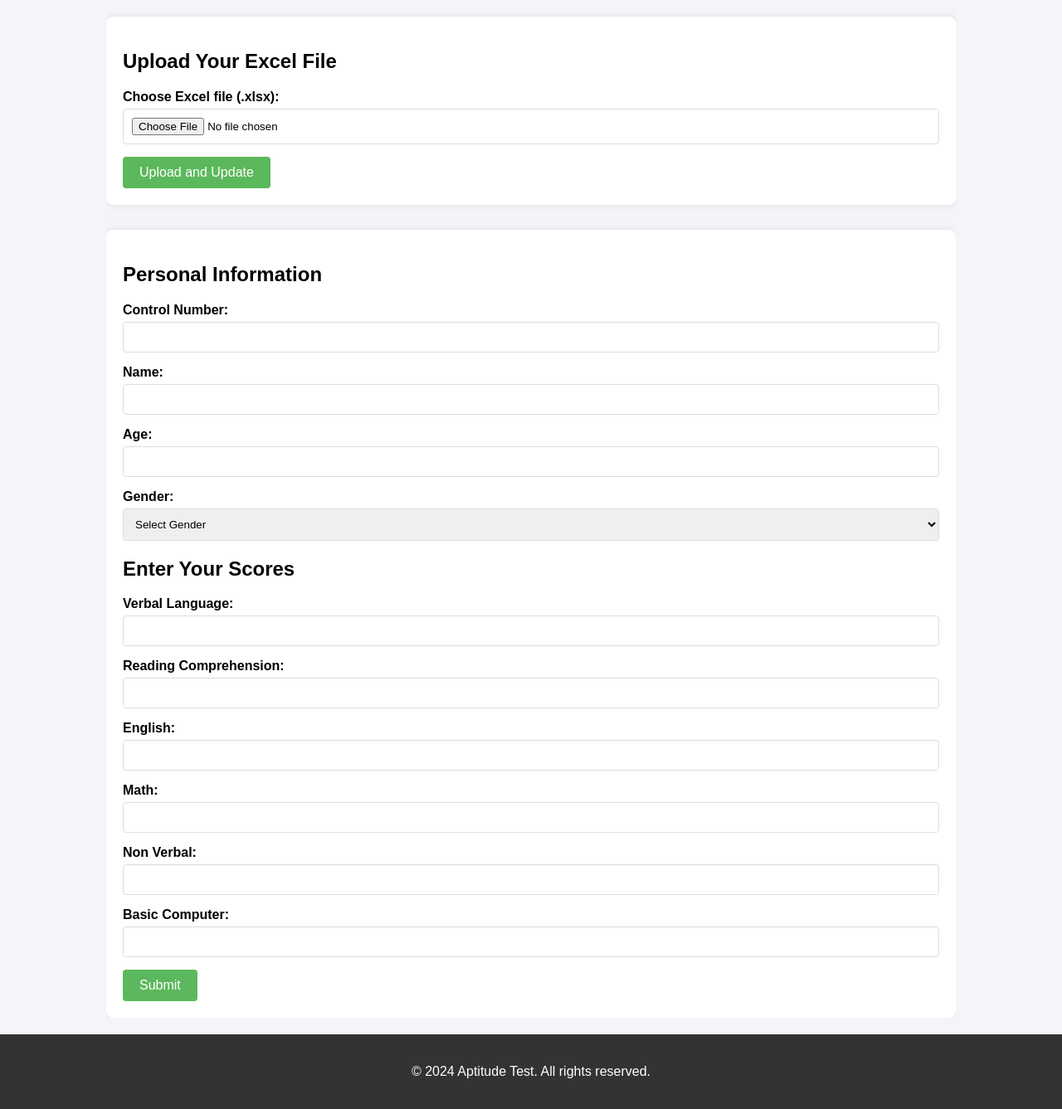
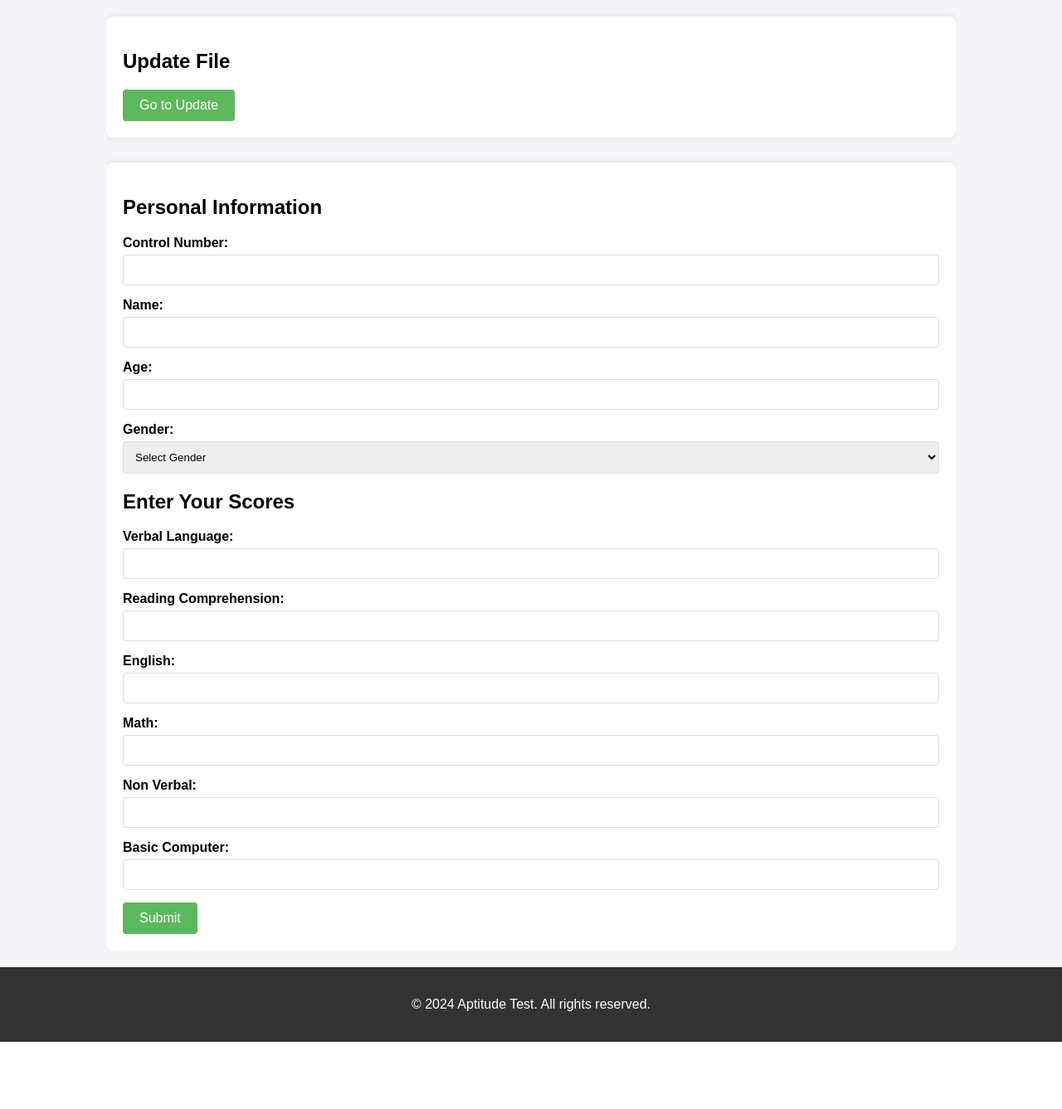
Before and after one commit to sinicoo/Course-Reccomendation-System-using-Pearson-and-Cosine-Similarity, a Flask app: page / in a window 1280 px wide. Shown: the part 77-1414 px from the top of the page at 83% size. After the commit the page ends 1333 px from the top, so only its background shows below. Run offline with Flask 3, Linux system fonts and the light colour scheme; parts of the project's set-up code (start-up, migrations or seed data) failed here and were passed over; some libraries are stand-ins or nearby versions.

Commit message:
Update index.html

```diff
--- a/templates/index.html
+++ b/templates/index.html
@@ -99,13 +99,9 @@
         {% endwith %}
 
         <!-- Excel Upload Form -->
-        <form action="/" method="POST" enctype="multipart/form-data">
-            <h2>Upload Your Excel File</h2>
-            <div class="form-group">
-                <label for="file">Choose Excel file (.xlsx):</label>
-                <input type="file" id="file" name="file" accept=".xlsx" required>
-            </div>
-            <button type="submit">Upload and Update</button>
+        <form action="/admin/upload" method="POST" enctype="multipart/form-data">
+            <h2>Update File</h2>
+            <button type="submit">Go to Update</button>
         </form>
 
         <!-- Personal Information and Scores Form -->
```
